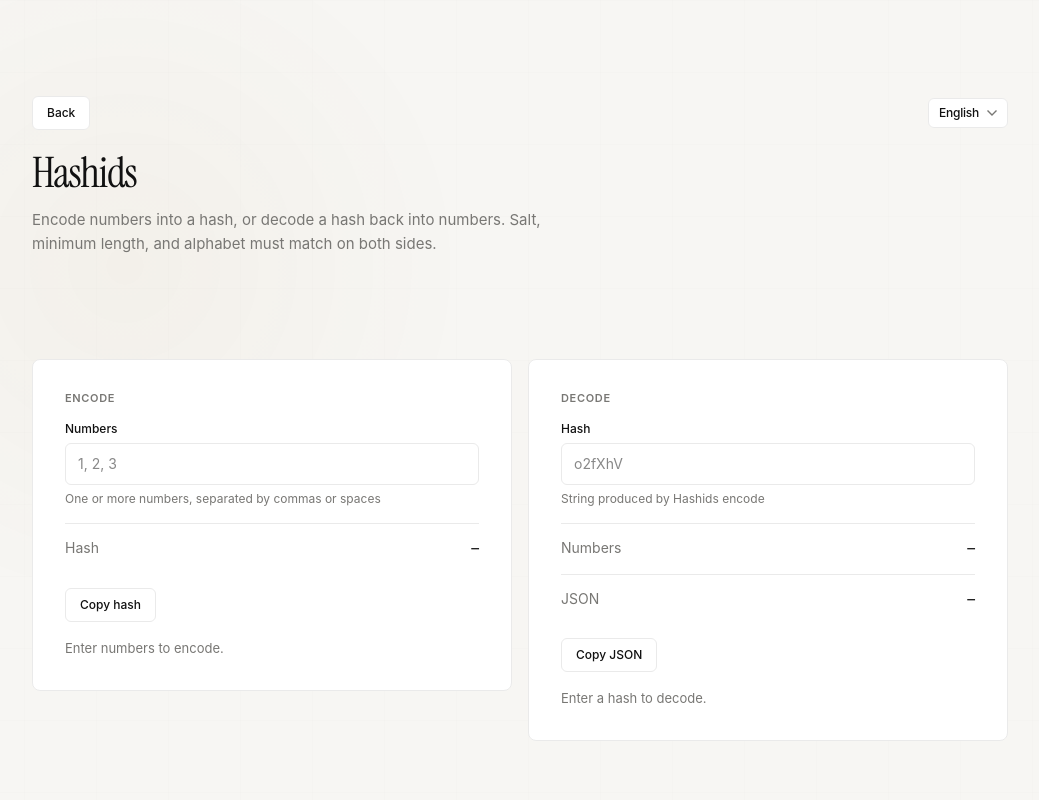
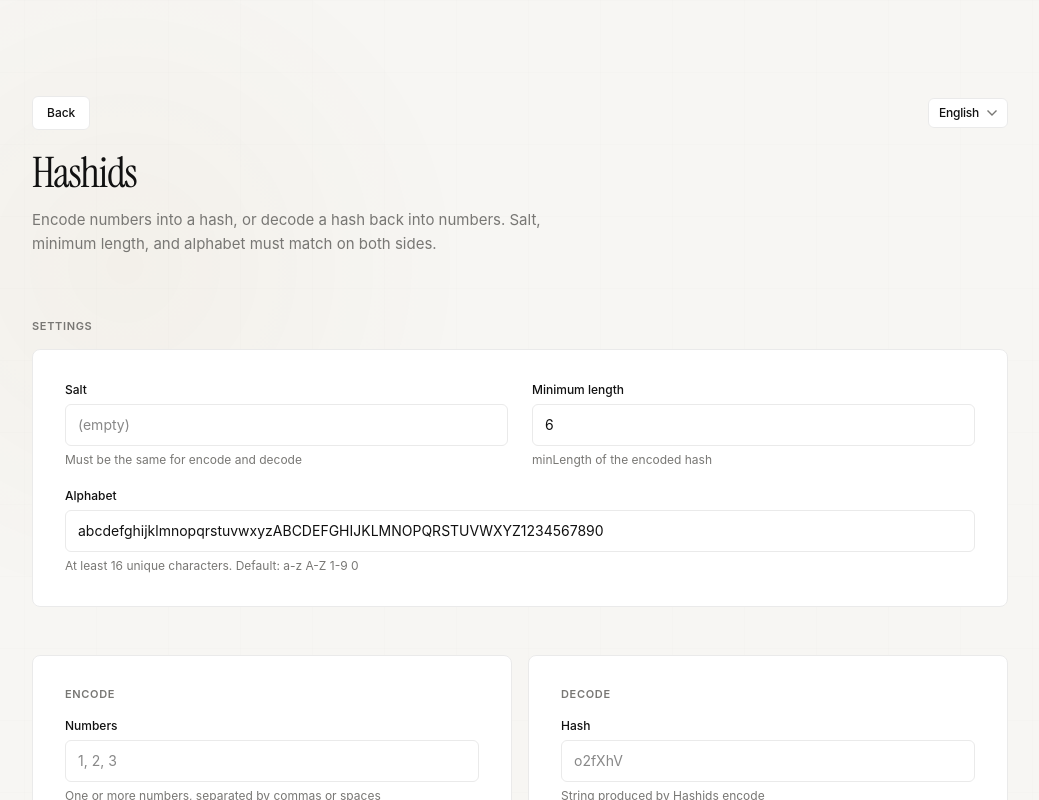
Before and after one commit to cuytamvan/html-tools, a Vue app: page /#/hashids in a window 1280 px wide. Shown: the top 800 px of the page, without its empty margins (120-1159 px from the left). Built offline with nearby package versions, Linux system fonts and the light colour scheme.

Commit message:
fix(hashid): show setting

```diff
--- a/src/pages/Hashids.vue
+++ b/src/pages/Hashids.vue
@@ -67,9 +67,7 @@
       return { hash: '', display: '—', note: t('hashids.cannotEncode') };
     }
     const note =
-      parsed.numbers.length === 1
-        ? t('hashids.encodedOne')
-        : t('hashids.encodedMany', { n: parsed.numbers.length });
+      parsed.numbers.length === 1 ? t('hashids.encodedOne') : t('hashids.encodedMany', { n: parsed.numbers.length });
     return { hash, display: hash, note };
   } catch (err) {
     return { hash: '', display: '—', note: (err as Error).message || t('hashids.encodeFail') };
@@ -93,8 +91,7 @@
       };
     }
     const json = '[' + numbers.map(stringifyNumber).join(', ') + ']';
-    const note =
-      numbers.length === 1 ? t('hashids.decodedOne') : t('hashids.decodedMany', { n: numbers.length });
+    const note = numbers.length === 1 ? t('hashids.decodedOne') : t('hashids.decodedMany', { n: numbers.length });
     return {
       json,
       numbers: numbers.map(stringifyNumber).join(', '),
@@ -126,10 +123,9 @@
 
 <template>
   <ToolLayout :title="t('tools.hashids.title')" :description="t('hashids.lead')">
-    <div :class="ui.split">
-      <section class="reveal col-span-full">
-        <details class="collapse">
-          <summary>{{ t('common.settings') }}</summary>
+    <section :class="[ui.panel, 'reveal']">
+      <p :class="ui.panelTitle">{{ t('common.settings') }}</p>
+      <div :class="ui.card">
         <div :class="ui.form">
           <div>
             <label :class="ui.label" for="salt">Salt</label>
@@ -151,13 +147,21 @@
           </div>
           <div :class="ui.fieldFull">
             <label :class="ui.label" for="alphabet">Alphabet</label>
-              <input id="alphabet" v-model="alphabet" type="text" autocomplete="off" spellcheck="false" :class="ui.input" />
+            <input
+              id="alphabet"
+              v-model="alphabet"
+              type="text"
+              autocomplete="off"
+              spellcheck="false"
+              :class="ui.input"
+            />
             <p :class="ui.hint">{{ t('hashids.alphabetHint') }}</p>
           </div>
         </div>
-        </details>
+      </div>
     </section>
 
+    <div :class="ui.split">
       <section :class="[ui.card, 'reveal']">
         <p :class="ui.panelTitle">Encode</p>
         <div>
```
Lines whose indentation alone changed are shown as unchanged.
